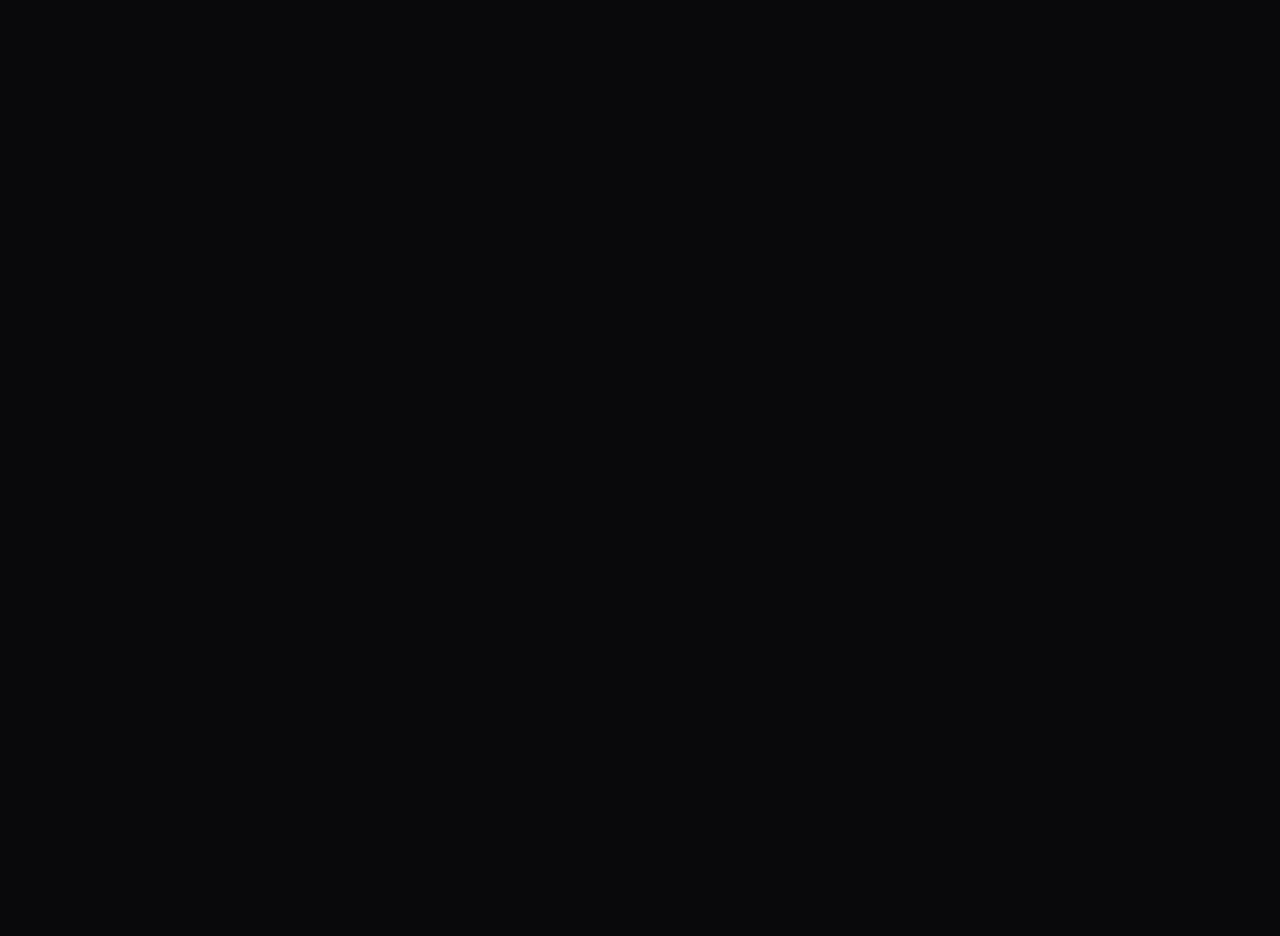
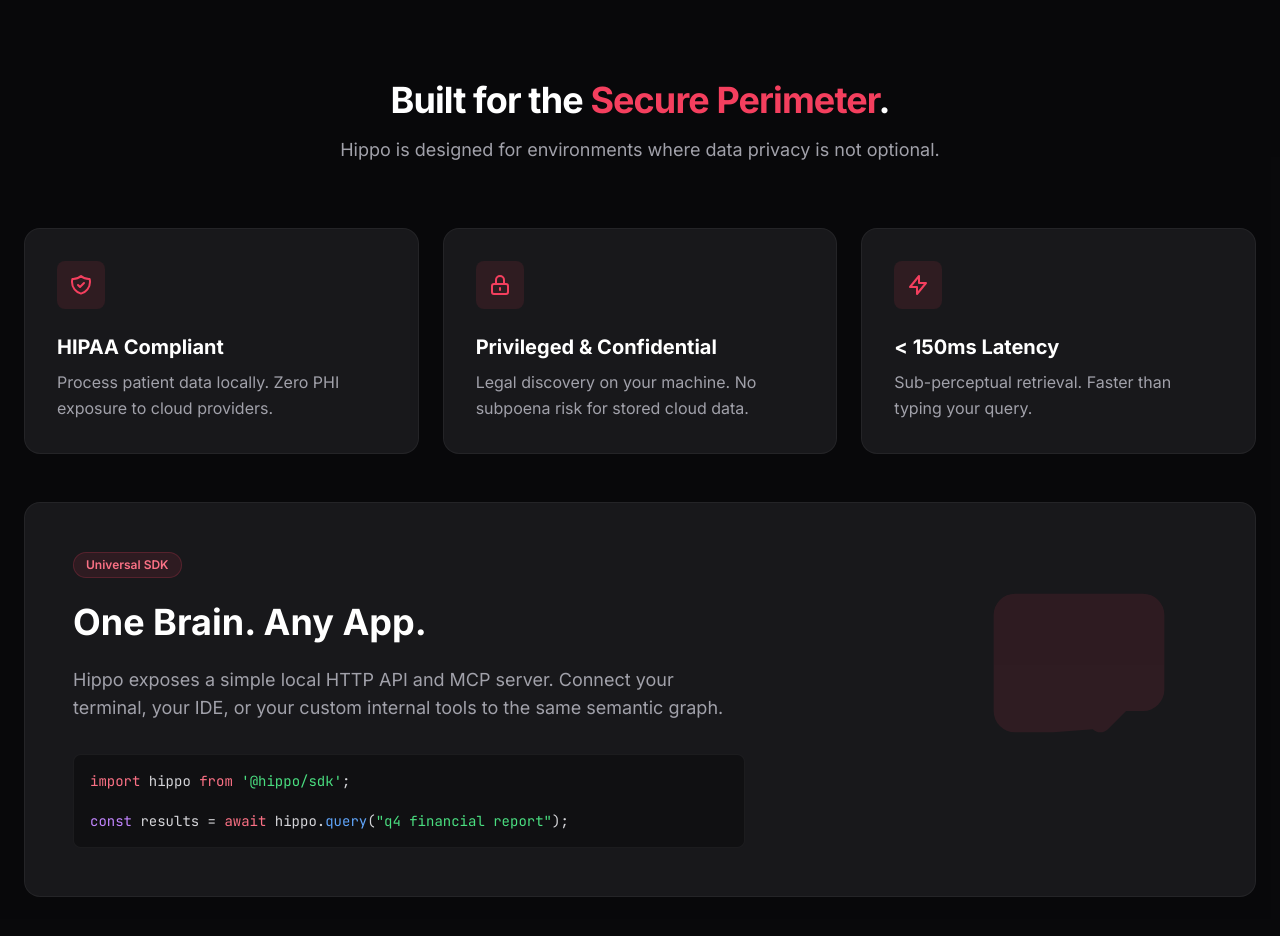
Before and after one commit to tomiwa-a/hippo, a React (Vite) app in the folder ui/: page / in a window 1280 px wide. Shown: the part 860-1796 px from the top of the page. Before the commit the page ends 844 px from the top, so only its background shows below. Built offline with nearby package versions, Linux system fonts and the light colour scheme.

Commit message:
added features

```diff
--- a/ui/src/App.tsx
+++ b/ui/src/App.tsx
@@ -1,10 +1,12 @@
 import { Layout } from './components/layout/Layout';
 import { Hero } from './components/sections/Hero';
+import { Features } from './components/sections/Features';
 
 function App() {
   return (
     <Layout>
       <Hero />
+      <Features />
     </Layout>
   )
 }
--- /dev/null
+++ b/ui/src/components/sections/Features.tsx
@@ -0,0 +1,119 @@
+import { motion } from 'framer-motion';
+
+const features = [
+  {
+    title: "HIPAA Compliant",
+    description: "Process patient data locally. Zero PHI exposure to cloud providers.",
+    icon: (
+      <svg className="w-6 h-6" fill="none" viewBox="0 0 24 24" stroke="currentColor">
+        <path strokeLinecap="round" strokeLinejoin="round" strokeWidth={2} d="M9 12l2 2 4-4m5.618-4.016A11.955 11.955 0 0112 2.944a11.955 11.955 0 01-8.618 3.04A12.02 12.02 0 003 9c0 5.591 3.824 10.29 9 11.622 5.176-1.332 9-6.03 9-11.622 0-1.042-.133-2.052-.382-3.016z" />
+      </svg>
+    ),
+    colSpan: "col-span-12 md:col-span-4",
+    bg: "bg-zinc-900",
+  },
+  {
+    title: "Privileged & Confidential",
+    description: "Legal discovery on your machine. No subpoena risk for stored cloud data.",
+    icon: (
+      <svg className="w-6 h-6" fill="none" viewBox="0 0 24 24" stroke="currentColor">
+        <path strokeLinecap="round" strokeLinejoin="round" strokeWidth={2} d="M12 15v2m-6 4h12a2 2 0 002-2v-6a2 2 0 00-2-2H6a2 2 0 00-2 2v6a2 2 0 002 2zm10-10V7a4 4 0 00-8 0v4h8z" />
+      </svg>
+    ),
+    colSpan: "col-span-12 md:col-span-4",
+    bg: "bg-zinc-900",
+  },
+  {
+    title: "< 150ms Latency",
+    description: "Sub-perceptual retrieval. Faster than typing your query.",
+    icon: (
+      <svg className="w-6 h-6" fill="none" viewBox="0 0 24 24" stroke="currentColor">
+        <path strokeLinecap="round" strokeLinejoin="round" strokeWidth={2} d="M13 10V3L4 14h7v7l9-11h-7z" />
+      </svg>
+    ),
+    colSpan: "col-span-12 md:col-span-4",
+    bg: "bg-zinc-900",
+  }
+];
+
+export function Features() {
+  return (
+    <section id="features" className="py-24 bg-zinc-950/50">
+      <div className="container px-6 mx-auto">
+        <div className="mb-16 text-center max-w-2xl mx-auto">
+          <h2 className="text-3xl font-bold tracking-tight text-white sm:text-4xl mb-4">
+            Built for the <span className="text-rose-500">Secure Perimeter</span>.
+          </h2>
+          <p className="text-zinc-400 text-lg">
+            Hippo is designed for environments where data privacy is not optional.
+          </p>
+        </div>
+
+        <div className="grid grid-cols-12 gap-6">
+          {features.map((feature, i) => (
+            <motion.div
+              key={i}
+              className={`${feature.colSpan} relative group p-8 rounded-2xl border border-white/5 bg-zinc-900 overflow-hidden hover:border-white/10 transition-colors`}
+              initial={{ opacity: 0, y: 20 }}
+              whileInView={{ opacity: 1, y: 0 }}
+              viewport={{ once: true }}
+              transition={{ delay: i * 0.1 }}
+            >
+              <div className="absolute inset-0 bg-gradient-to-br from-rose-500/5 via-transparent to-transparent opacity-0 group-hover:opacity-100 transition-opacity duration-500" />
+
+              <div className="relative z-10">
+                <div className="w-12 h-12 rounded-lg bg-rose-500/10 flex items-center justify-center text-rose-500 mb-6 group-hover:bg-rose-500/20 transition-colors">
+                  {feature.icon}
+                </div>
+
+                <h3 className="text-xl font-bold text-white mb-2">
+                  {feature.title}
+                </h3>
+
+                <p className="text-zinc-400 leading-relaxed">
+                  {feature.description}
+                </p>
+              </div>
+            </motion.div>
+          ))}
+
+          {/* Main Large Card - OS Level Search Demo Context */}
+          <motion.div
+            className="col-span-12 relative group p-8 md:p-12 rounded-2xl border border-white/5 bg-zinc-900 overflow-hidden mt-6"
+            initial={{ opacity: 0, y: 20 }}
+            whileInView={{ opacity: 1, y: 0 }}
+            viewport={{ once: true }}
+            transition={{ delay: 0.4 }}
+          >
+             <div className="absolute top-0 right-0 p-12 opacity-10 pointer-events-none">
+                <svg className="w-64 h-64 text-rose-500" viewBox="0 0 24 24" fill="currentColor">
+                   <path d="M4 6a2 2 0 012-2h12a2 2 0 012 2v7a2 2 0 01-2 2h-1.586l-1.707 1.707a1 1 0 01-1.414 0L9.586 17H6a2 2 0 01-2-2V6z" />
+                </svg>
+             </div>
+
+             <div className="relative z-10 max-w-2xl">
+                 <div className="inline-flex items-center space-x-2 bg-rose-500/10 border border-rose-500/20 rounded-full px-3 py-1 mb-6">
+                    <span className="text-xs font-semibold text-rose-400">Universal SDK</span>
+                 </div>
+
+                 <h3 className="text-3xl md:text-4xl font-bold text-white mb-6">
+                    One Brain. Any App.
+                 </h3>
+
+                 <p className="text-zinc-400 text-lg mb-8">
+                    Hippo exposes a simple local HTTP API and MCP server. Connect your terminal, your IDE, or your custom internal tools to the same semantic graph.
+                 </p>
+
+                 {/* Mini code snippet decoration */}
+                 <div className="bg-zinc-950/50 rounded-lg p-4 font-mono text-sm border border-white/5 text-zinc-300">
+                    <span className="text-rose-400">import</span> hippo <span className="text-rose-400">from</span> <span className="text-green-400">'@hippo/sdk'</span>;
+                    <br /><br />
+                    <span className="text-purple-400">const</span> results = <span className="text-rose-400">await</span> hippo.<span className="text-blue-400">query</span>(<span className="text-green-400">"q4 financial report"</span>);
+                 </div>
+             </div>
+          </motion.div>
+        </div>
+      </div>
+    </section>
+  );
+}
```
